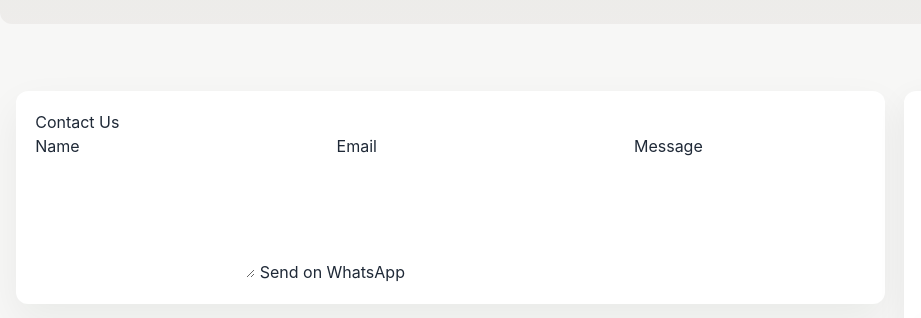
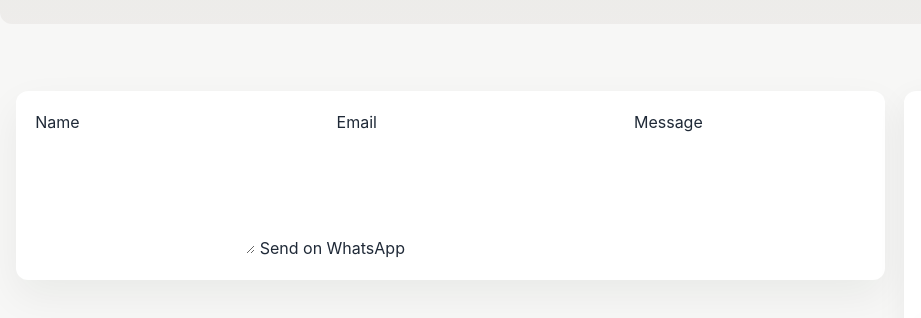
Before and after one commit to pratheekmadupu/LOW-GI, a plain HTML site: page src/contact.html in a window 1280 px wide. Shown: the part 584-902 px from the top of the page, 0-921 px from the left. Drawn offline with nearby package versions, Linux system fonts and the light colour scheme; grey boxes are pictures that could not be loaded.

Commit message:
Refactor contact.html structure and scripts

```diff
--- a/src/contact.html
+++ b/src/contact.html
@@ -73,9 +73,6 @@
   <section class="container" style="margin-top:1.2rem; display:flex; gap:1.2rem; flex-wrap:wrap;">
     <div style="flex:1; min-width:300px;">
       <div class="form-card">
-     <section id="contact" class="contact">
-    <h3>Contact Us</h3>
-  <form id="whatsapp-form">
   <label for="name">Name</label>
   <input type="text" id="name" name="name" required>
 
```
